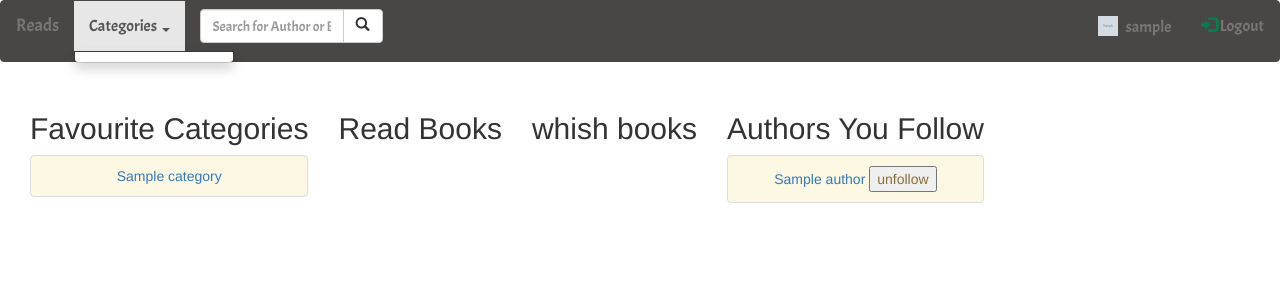
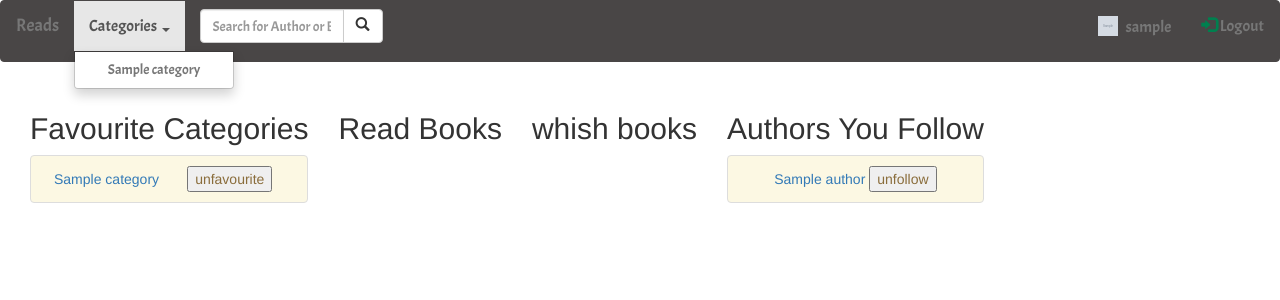
Before and after one commit to aliaasayed/Library_django, a Django app: page /user_home.html in a window 1280 px wide, after a click on "Categories". Shown: the top 300 px of the page. Run offline with Django 3.2, Linux system fonts and the light colour scheme; a user stored in the database is signed in; tables that the repository leaves empty hold one stand-in row (values such as "Sample post"); grey boxes marked "Sample" are stand-in pictures; some libraries are stand-ins or nearby versions.

Commit message:
add favourite category button

```diff
--- a/project/library/templates/user_home.html
+++ b/project/library/templates/user_home.html
@@ -16,6 +16,10 @@
     li{
       text-align: center;
     }
+    .fo{
+      float: left;
+    }
+
   </style>
 </head>
 <body>
@@ -27,7 +31,13 @@
       <ul class="list-group">
         {% for f in fav %}
         <li class="list-group-item list-group-item-warning">
-          <a href="/category.html/{{f.cat_id}}">{{f.cat_name}}</a>
+          <form class ="fo" action="{% url 'category' %}" method="post"> {% csrf_token %}
+            <input type="submit" class="btn-link" name="Query" value="{{ f.cat_name }}">
+          </form>
+          <form action="{% url 'unfav_cat' %}" method="POST"> {% csrf_token %}
+              <input type="submit"  name="fav" value="unfavourite" />
+              <input type="hidden" name="catid" value="{{f.cat_id}}" />
+          </form>
         </li>
         {% endfor %}
       </ul> </div>
--- a/project/library/views.py
+++ b/project/library/views.py
@@ -100,8 +100,9 @@
     category=Category.objects.get(cat_name=query)
     cat_books=category.book.all()
     categories=Category.objects.all()
+    catid=category.cat_id
     #author=Author.objects.filter(author_id__in=category.book.all())
-    return render(request,"category.html",{'categories':categories,'cat_books':cat_books})
+    return render(request,"category.html",{'catid':catid,'categories':categories,'cat_books':cat_books})
 
 
 
@@ -127,6 +128,7 @@
 
 
 def user_home(request):
+    categories=Category.objects.all()
     user_num=request.user.id
     #user=User.objects.get(id=user_num)
     fav=Category.objects.filter(favourite__id=user_num)
@@ -134,7 +136,7 @@
     books=Book.objects.all()
     whish_books=user_book.objects.filter(user_id=user_num).filter(status='wish').values()
     follow=Author.objects.filter(follow__id=user_num).values()
-    return render(request,"user_home.html",{'fav':fav,'read_books':read_books,'whish_books':whish_books,'follow':follow,'books':books})
+    return render(request,"user_home.html",{'categories':categories,'fav':fav,'read_books':read_books,'whish_books':whish_books,'follow':follow,'books':books})
 
 
 def book_status(request):
@@ -167,3 +169,19 @@
     author=Author.objects.get(author_id=authorid)
     author.follow.remove(user)
     return  user_home(request)
+
+def fav_cat(request):
+    usr=request.user.id
+    user=User.objects.get(id=usr)
+    catid=request.POST['catid']
+    category=Category.objects.get(cat_id=catid)
+    category.favourite.add(user)
+    return  user_home(request)
+
+def unfav_cat(request):
+    usr=request.user.id
+    user=User.objects.get(id=usr)
+    catid=request.POST['catid']
+    category=Category.objects.get(cat_id=catid)
+    category.favourite.remove(user)
+    return  user_home(request)
--- a/project/project/urls.py
+++ b/project/project/urls.py
@@ -32,6 +32,8 @@
     path('book', lib_views.book_status,name="book_status"),
     path('followauthor', lib_views.follow_author,name="follow_author"),
     path('unfollowauthor', lib_views.unfollow_author,name="unfollow_author"),
+    path('fav_cat', lib_views.fav_cat,name="fav_cat"),
+    path('unfav_cat', lib_views.unfav_cat,name="unfav_cat"),
     path('author_info.html/<int:author_num>', lib_views.author_details),
     path('user_info.html/<int:user_num>', lib_views.user_info,name='user_info'),
     path('user_home.html', lib_views.user_home,name='user_home'),
```
Also changed, not shown: project/library/templates/category.html (+7 -0 lines).
